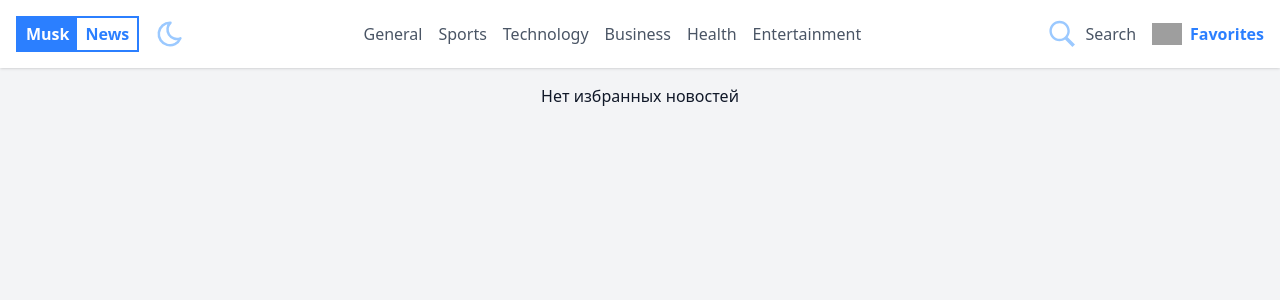
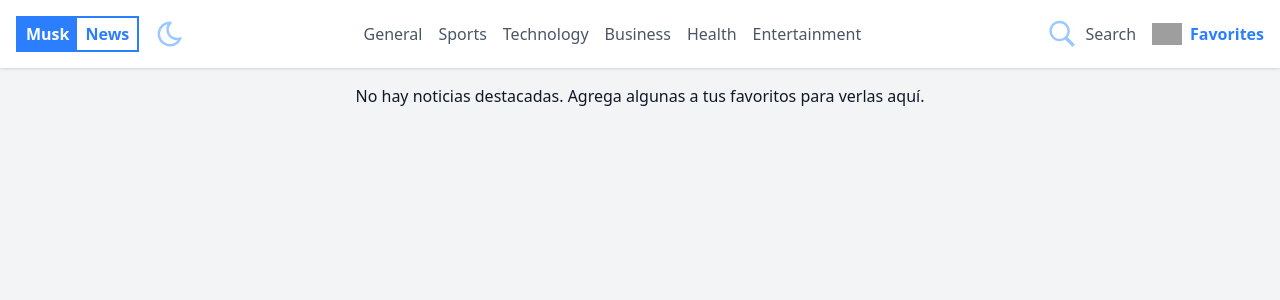
Before and after one commit to denzakh/musk-frontend-final-1, a React (Vite) app: page /favorites in a window 1280 px wide. Shown: the top 300 px of the page. Built offline with nearby package versions, Linux system fonts and the light colour scheme; grey boxes are pictures that could not be loaded.

Commit message:
animation

```diff
--- a/package.json
+++ b/package.json
@@ -21,6 +21,7 @@
     "@tailwindcss/vite": "^4.1.3",
     "@vitest/coverage-v8": "^3.1.2",
     "axios": "^1.8.4",
+    "framer-motion": "^12.9.2",
     "react": "^19.0.0",
     "react-dom": "^19.0.0",
     "react-router-dom": "^7.5.0"
--- a/src/pages/Favorites.tsx
+++ b/src/pages/Favorites.tsx
@@ -2,6 +2,7 @@ import { useEffect, useState } from 'react';
 import { Article } from '../types/news';
 import { getFavorites, removeFromFavorites } from '../utils/localStorage';
 import NewsCard from '../components/NewsCard';
+import { motion, AnimatePresence } from 'framer-motion';
 
 const Favorites = () => {
     const [favorites, setFavorites] = useState<Article[]>([]);
@@ -12,25 +13,42 @@ const Favorites = () => {
 
     const handleRemove = (url: string) => {
         removeFromFavorites(url);
-        setFavorites(getFavorites());
+        setFavorites((prevFavorites) =>
+            prevFavorites.filter((article) => article.url !== url)
+        );
     };
 
     return (
         <div className='p-4 grid gap-4 grid-cols-1 sm:grid-cols-2 lg:grid-cols-3'>
+            <AnimatePresence>
                 {favorites.length > 0 ? (
-                favorites.map((article, idx) => (
+                    favorites.map((article, index) => (
+                        <motion.div
+                            key={article.url}
+                            initial={{ opacity: 0, y: 20 }}
+                            animate={{ opacity: 1, y: 0 }}
+                            exit={{ opacity: 0, y: 20 }}
+                            transition={{ duration: 0.4, delay: index * 0.1 }}
+                        >
                             <NewsCard
-                        key={idx}
                                 article={article}
                                 onSave={() => handleRemove(article.url)}
                                 isFavorite
                             />
+                        </motion.div>
                     ))
                 ) : (
-                <p className='text-center col-span-full'>
-                    Нет избранных новостей
-                </p>
+                    <motion.p
+                        className='text-center col-span-full'
+                        initial={{ opacity: 0 }}
+                        animate={{ opacity: 1 }}
+                        exit={{ opacity: 0 }}
+                    >
+                        No hay noticias destacadas. Agrega algunas a tus
+                        favoritos para verlas aquí.
+                    </motion.p>
                 )}
+            </AnimatePresence>
         </div>
     );
 };
```
Also changed, not shown: 1 other file (tests, documents, lock files or other folders). Lines whose indentation alone changed are shown as unchanged.
